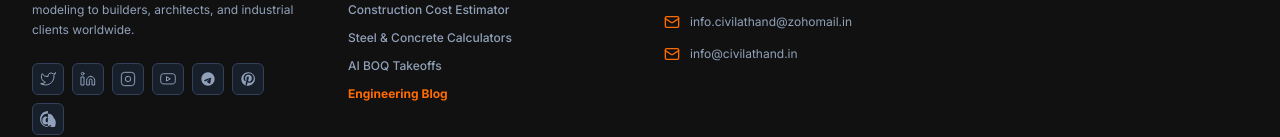
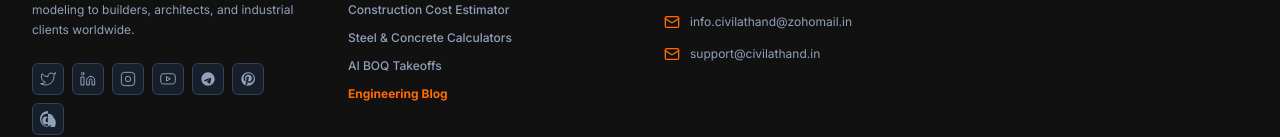
Before and after one commit to civilathandwork/civilathand-v1, a Next.js app: page / in a window 1280 px wide. Shown: the part 8562-8699 px from the top of the page. Built offline with nearby package versions, Linux system fonts and the light colour scheme; no server answers; the database is empty.

Commit message:
Update Footer.tsx

```diff
--- a/src/components/Footer.tsx
+++ b/src/components/Footer.tsx
@@ -162,7 +162,7 @@ export const Footer: React.FC = () => {
               </li>
                <li className="flex items-center gap-2.5">
                 <Mail className="h-4 w-4 text-orange-500 flex-shrink-0" />
-                <a href="mailto:info@civilathand.in" className="hover:text-orange-500 transition-colors">info@civilathand.in</a>
+                <a href="mailto:support@civilathand.in" className="hover:text-orange-500 transition-colors">support@civilathand.in</a>
               </li>
             </ul>
           </div>
```
